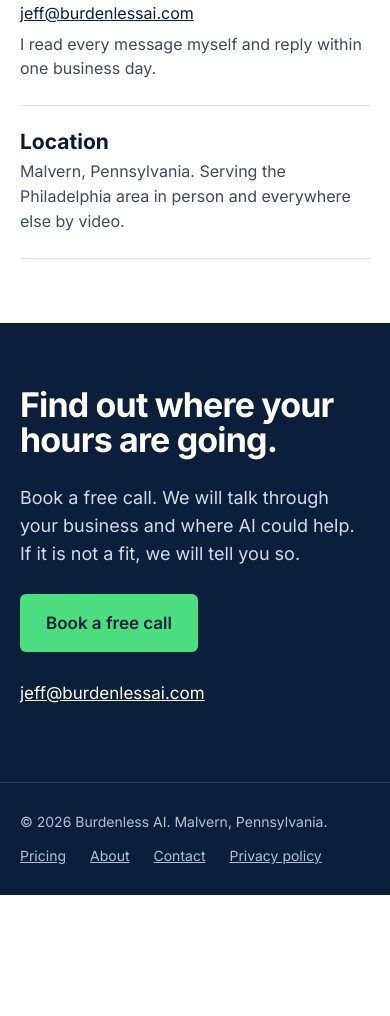
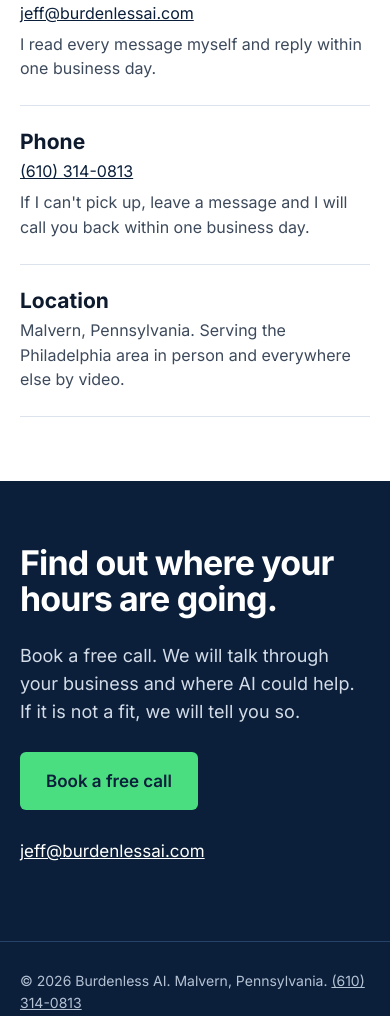
Before and after one commit to jeffdonovan33/burdenlesshtml, a plain HTML site: page contact.html in a window 390 px wide. Shown: the part 799-1815 px from the top of the page. Before the commit the page ends 1694 px from the top, so only its background shows below. Drawn offline with Linux system fonts and the light colour scheme.

Commit message:
Add phone number to contact page

```diff
--- a/contact.html
+++ b/contact.html
@@ -40,6 +40,7 @@
   <ul class="contact-list">
     <li><h2>Book a call</h2><p>Pick a 30-minute time that works for you. You will get a confirmation and a video link by email.</p><a class="btn" href="https://calendar.google.com/calendar/appointments/schedules/AcZssZ2IzNTVSiTkthAw-MrWxS-xYI8bpk3GoOJ2xWqG12dR9WXm9BjoEsiIFPHNjbeuoDRSe6bQC50L" target="_blank" rel="noopener">Book a free call</a></li>
     <li><h2>Email</h2><p><a href="mailto:jeff@burdenlessai.com">jeff@burdenlessai.com</a></p><p>I read every message myself and reply within one business day.</p></li>
+    <li><h2>Phone</h2><p><a href="tel:+16103140813">(610) 314-0813</a></p><p>If I can't pick up, leave a message and I will call you back within one business day.</p></li>
     <li><h2>Location</h2><p>Malvern, Pennsylvania. Serving the Philadelphia area in person and everywhere else by video.</p></li>
   </ul>
 </section>
@@ -56,7 +57,7 @@
   </div>
   <footer>
     <div class="wrap">
-      <span>© 2026 Burdenless AI. Malvern, Pennsylvania.</span>
+      <span>© 2026 Burdenless AI. Malvern, Pennsylvania. <a href="tel:+16103140813">(610) 314-0813</a></span>
       <span class="foot-links"><a href="pricing.html">Pricing</a><a href="about.html">About</a><a href="contact.html">Contact</a><a href="privacy.html">Privacy policy</a></span>
     </div>
   </footer>
```
